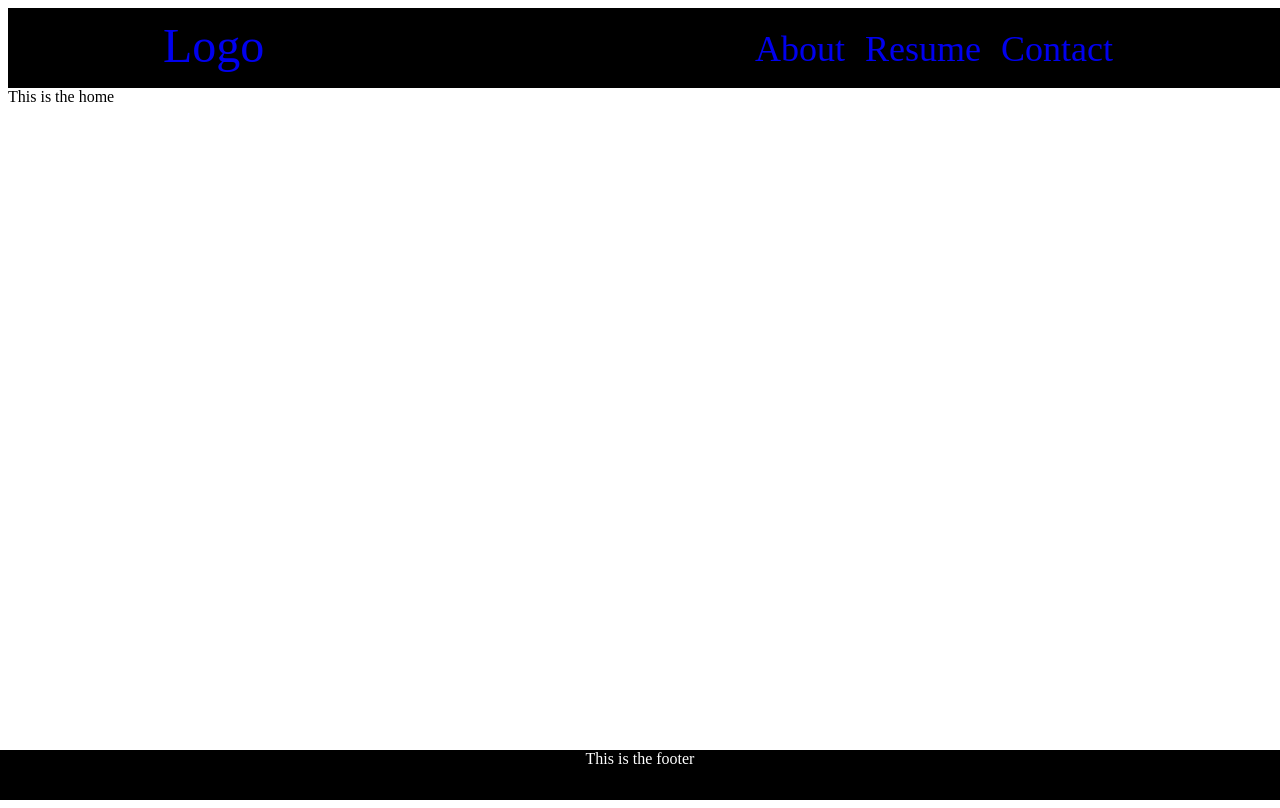
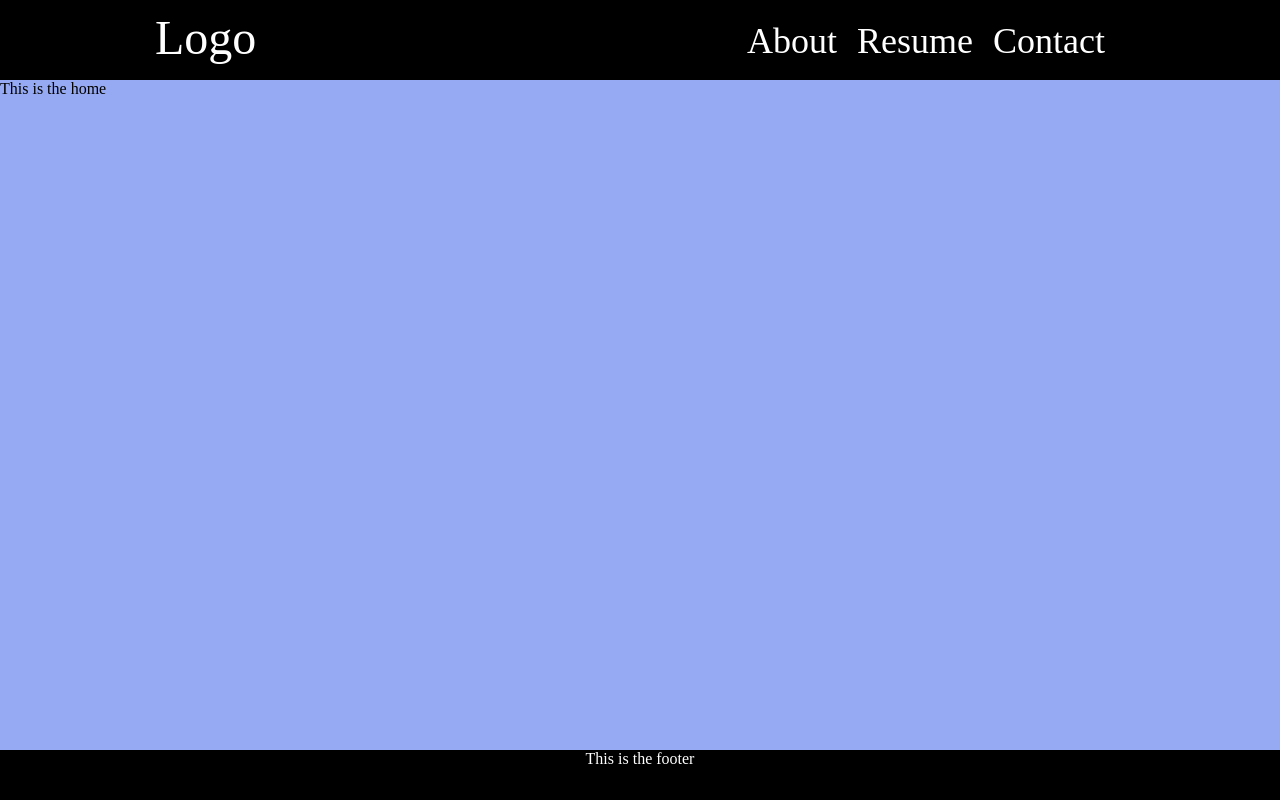
Before and after one commit to pajenkin/pyrodev, a website: page index.html in a window 1280 px wide. Drawn offline with nearby package versions, Linux system fonts and the light colour scheme; some packages are replaced by stand-ins of ours.

Commit message:
Changes to the main view

```diff
--- a/app/css/pyrodev.css
+++ b/app/css/pyrodev.css
@@ -1,8 +1,7 @@
-
-
 body, html{
 	height: 100%;
 	width: 100%;
+	margin:0;
 }
 
 a, u{
@@ -26,20 +25,28 @@ a{
 	float: left;
 	font-size: 48px;
 	margin-top: 10px;
+	color:white;
+}
+.pyro-logo{
+	color:white;
 }
 .pyro-nav-link-wrapper{
 	float:right;
 	font-size: 36px;
 }
-.pyro-nav-link{
+.pyro-nav-item{
 	float:right;
 	margin-right: 20px;
 	margin-top: 20px;
 }
+.pyro-nav-link{
+	color:white;
+}
 
-.main-wrapper{
-	height: 800px;
+.main-container{
+	height: calc(100% - 80px - 50px);
 	width: 100%;
+	background-color:#95AAF2;
 }
 
 .pyro-footer{
--- a/index.html
+++ b/index.html
@@ -18,20 +18,20 @@
 
 	-->
 </head>
-<body ng-app="app" style="height: 100%;">
+<body ng-app="app">
 	<nav class="pyro-nav">
 		<div class="pyro-nav-container">
 			<div class="pyro-logo-wrapper" >
-				<a href="#/home">Logo</a>
+				<a class="pyro-logo" href="#/home">Logo</a>
 			</div>
 			<div class="pyro-nav-link-wrapper" >
-				<div class="pyro-nav-link" ><a href="#/contact">Contact</a></div>
-				<div class="pyro-nav-link" ><a href="#/resume">Resume</a></div>
-				<div class="pyro-nav-link" ><a href="#/home">About</a></div>
+				<div class="pyro-nav-item" ><a href="#/contact"><span class="pyro-nav-link">Contact</span></a></div>
+				<div class="pyro-nav-item" ><a href="#/resume"><span class="pyro-nav-link">Resume</span></a></div>
+				<div class="pyro-nav-item" ><a href="#/home"><span class="pyro-nav-link">About</span></a></div>
 			</div>
 		</div>
 	</nav>
-	<div ng-view>
+	<div ng-view class="main-container">
 		<!-- This is where all the 'sub' views will be displayed -->
 	</div>
 	<div class="pyro-footer">
```
